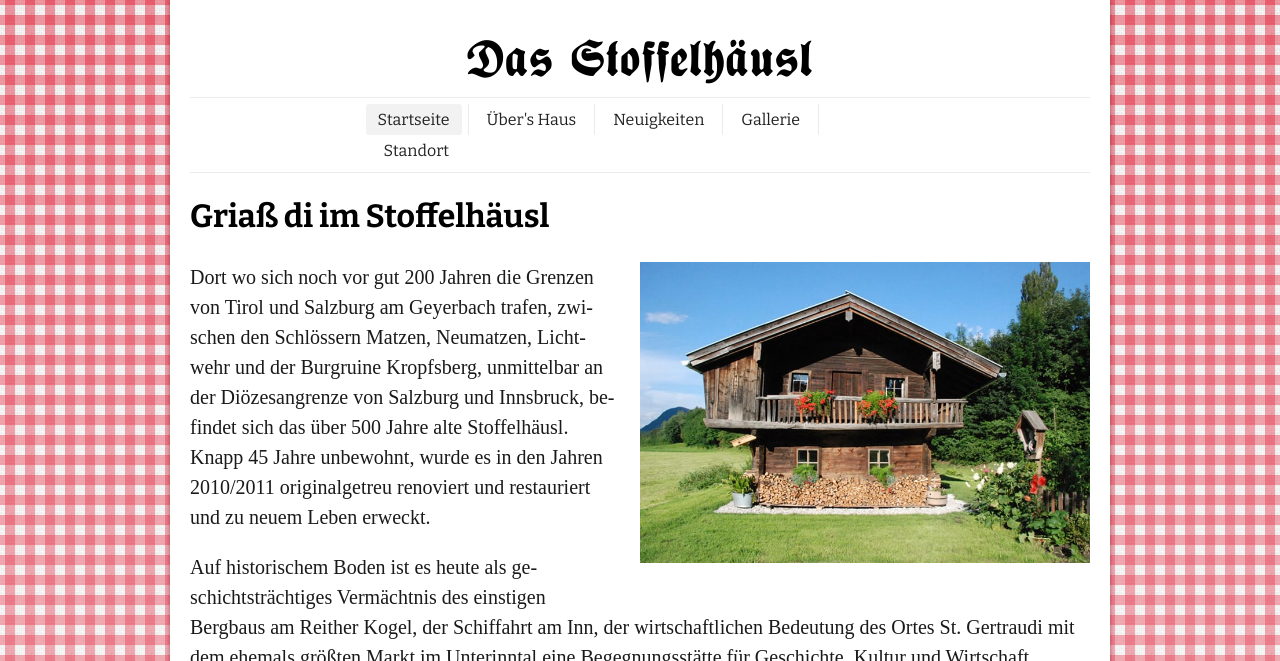
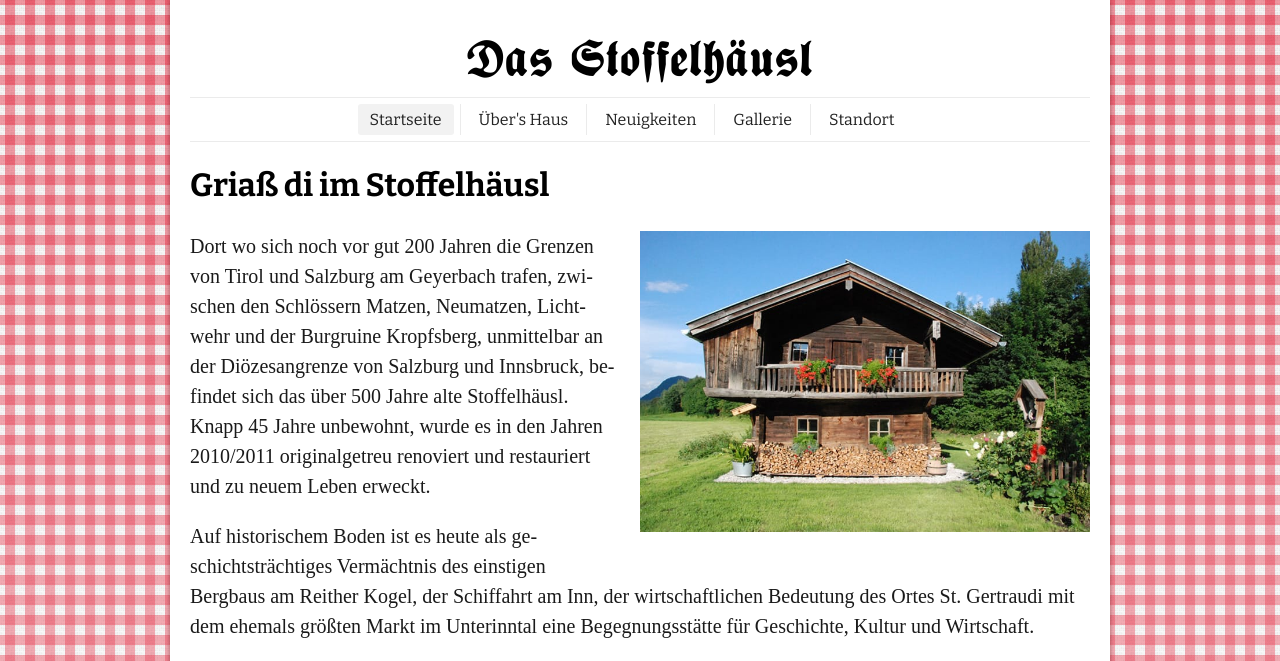
Before and after one commit to stoffelhaeusl/stoffelhaeusl.github.io, a Jekyll site: the page built from index.md, in a window 1280 px wide. Shown: the top 661 px of the page. Built offline with Jekyll 4.4.1, drawn with Linux system fonts in a browser that asks for light colours; some web fonts are replaced; grey boxes are pictures that could not be loaded.

Commit message:
Fix navigation menu.

```diff
--- a/css/main.scss
+++ b/css/main.scss
@@ -290,16 +290,16 @@ header.header {
     li {
       list-style: none;
       float:left;
-      width: 46%;
+      width: 50%;
       margin-bottom: .5em;
 
       &:nth-child(2n-1) {
         border-right: 1px solid $lightgrey;
-        padding-right: 4%;
+        padding-right: 1em;
       }
 
       &:nth-child(2n) {
-        padding-left: 4%;
+        padding-left: 1em;
       }
 
       &:last-child,
@@ -326,7 +326,7 @@ header.header {
       }
 
       @include tablet {
-        width: 29%;
+        width: 33.33333%;
         border: 0;
         margin-bottom: .5em;
 
@@ -342,16 +342,16 @@ header.header {
         &:nth-child(3n-1) {
           border-right: 1px solid $lightgrey;
           border-left: 1px solid $lightgrey;
-          padding-right: 3.25%;
-          padding-left: 3.25%;
+          padding-right: 1em;
+          padding-left: 1em;
         }
 
         &:nth-child(3n-2) {
-          padding-right: 3.25%;
+          padding-right: 1em;
         }
 
         &:nth-child(3n) {
-          padding-left: 3.25%;
+          padding-left: 1em;
         }
 
         &:nth-last-child(3) {
```
